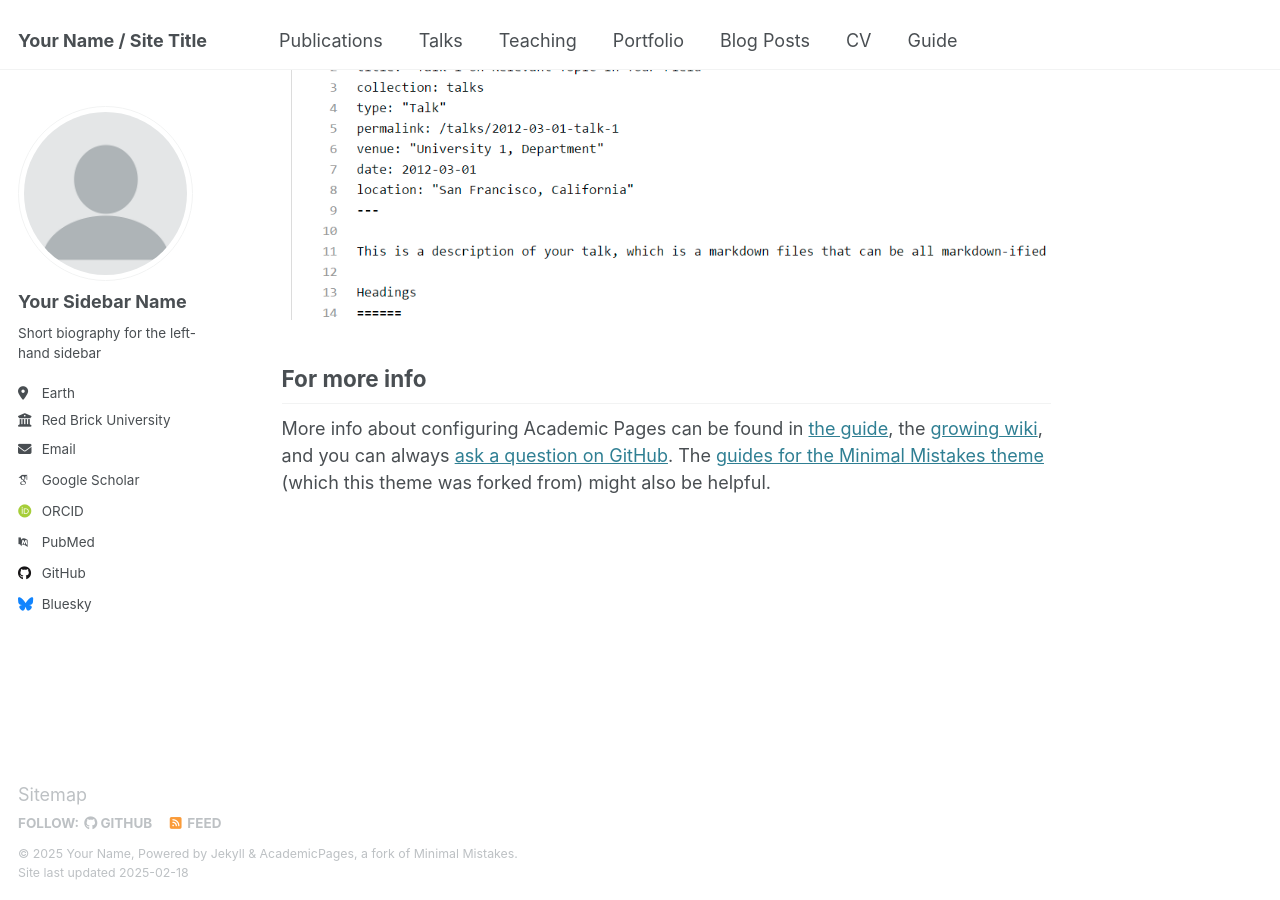
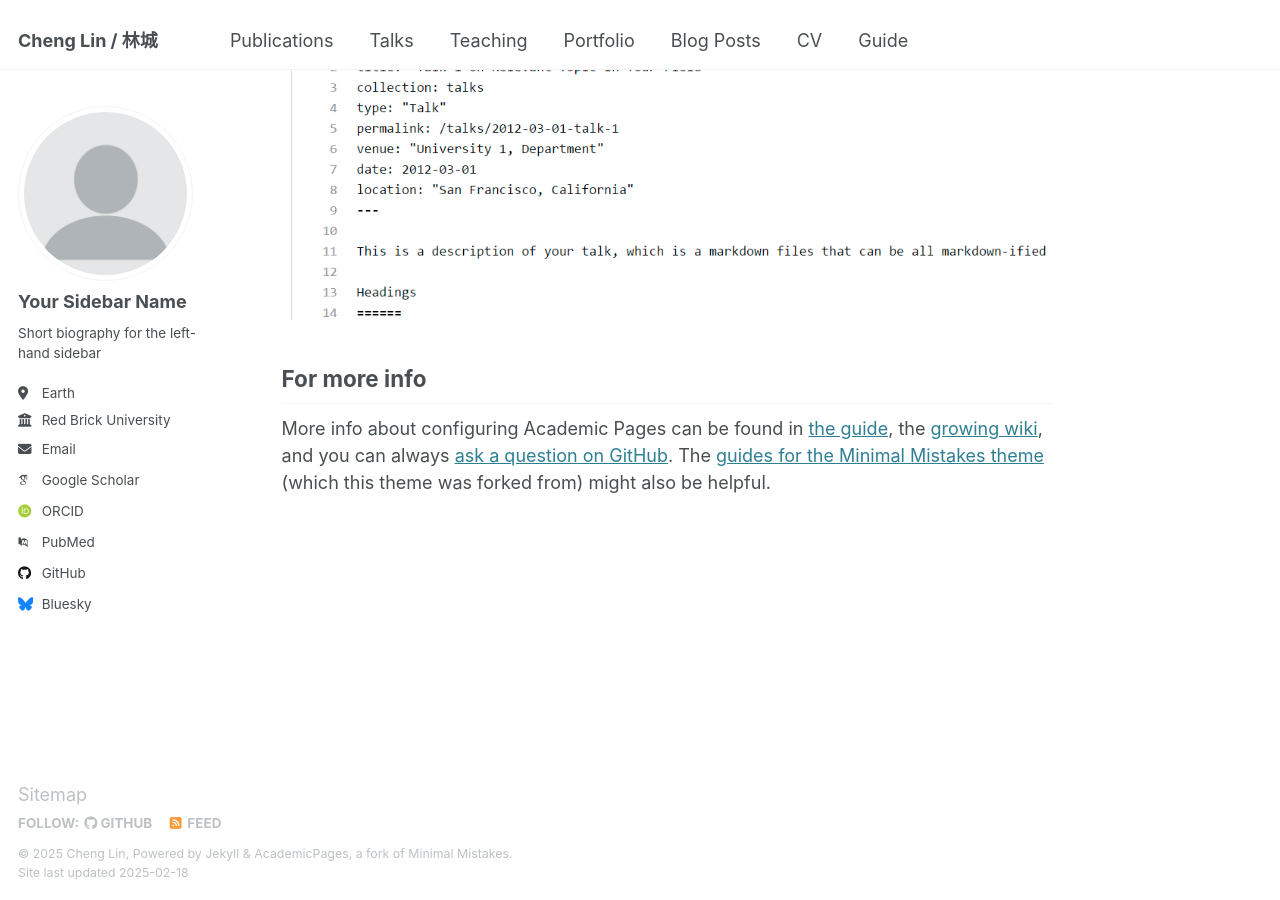
Before and after one commit to cheli79/cheli79.github.io, a Jekyll site: the page built from _pages/about.md, in a window 1280 px wide and 900 px high, scrolled down 2642 px. Built offline with Jekyll 4.4.1, drawn with Linux system fonts in a browser that asks for light colours; some web fonts are replaced.

Commit message:
Update _config.yml

```diff
--- a/_config.yml
+++ b/_config.yml
@@ -9,9 +9,9 @@
 # Basic Site Settings
 locale                   : "en-US"
 site_theme               : "default"
-title                    : "Your Name / Site Title"
+title                    : "Cheng Lin / 林城"
 title_separator          : "-"
-name                     : &name "Your Name"
+name                     : &name "Cheng Lin"
 description              : &description "personal description"
 url                      : https://academicpages.github.io # the base hostname & protocol for your site e.g. "https://[your GitHub username].github.io"
 baseurl                  : "" # the subpath of your site, e.g. "/blog"
```
